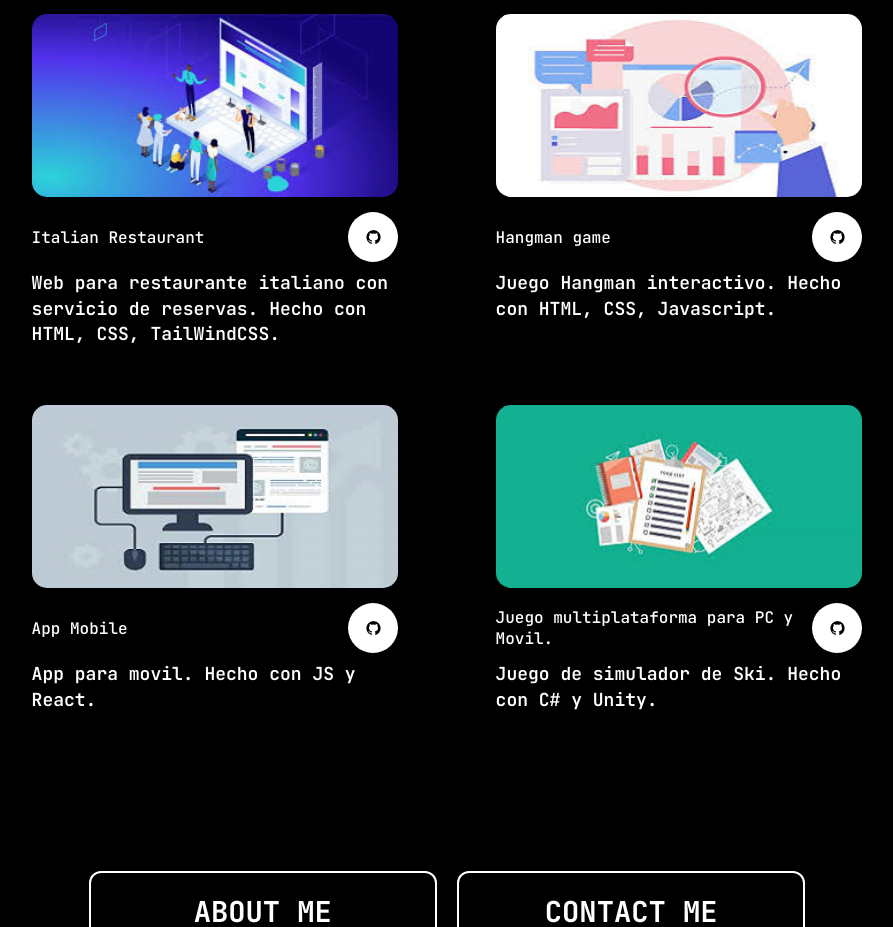
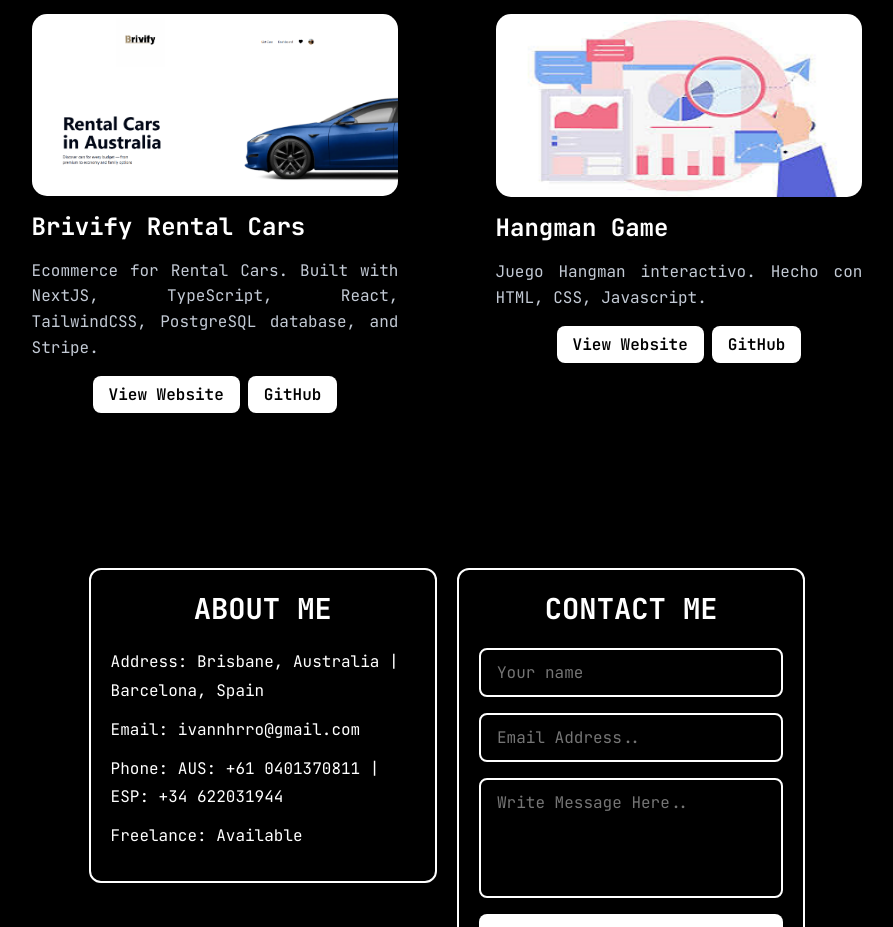
Before and after one commit to Ivannj/Portfolio, a plain HTML site: page index.html in a window 1280 px wide. Shown: the part 1798-2725 px from the top of the page, without its empty margins (193-1086 px from the left). Drawn offline with nearby package versions, Linux system fonts and the light colour scheme.

Commit message:
remove aos + change cv.pdf

```diff
--- a/css/styles.css
+++ b/css/styles.css
@@ -718,35 +718,27 @@
 }
 
 .row-projects h5 {
+    font-size: 1.5rem;
+    /* Tamaño aumentado */
+    font-weight: 700;
+    /* Más negrita */
+    margin-bottom: 0.5rem;
+    /* Separación inferior */
+    color: var(--main-color);
+    text-align: left;
+}
+
+.row-projects h4 {
     font-size: 1rem;
-    /* 16px -> rem */
-    font-weight: 500;
-    margin: 0;
-    /* Elimina márgenes innecesarios */
-}
-
-.row-projects i {
-    display: flex;
-    align-items: center;
-    justify-content: center;
-    width: 3.125rem;
-    /* 50px -> rem */
-    height: 3.125rem;
-    /* 50px -> rem */
-    font-size: 1.0625rem;
-    /* 17px -> rem */
-    border-radius: 50%;
-    color: var(--second-bg-color);
-    background: var(--main-color);
-}
-
-.row-projects h4 {
-    font-size: 1.125rem;
-    /* 18px -> rem */
-    font-weight: 600;
-    margin-bottom: 0.3125rem;
-    /* 5px -> rem */
-    line-height: 1.4;
+    /* Tamaño reducido */
+    font-weight: 400;
+    /* Peso normal */
+    margin-bottom: 1rem;
+    /* Espaciado inferior aumentado */
+    line-height: 1.6;
+    /* Mejor separación entre líneas */
+    color: var(--other-color);
+    text-align: justify;
 }
 
 .row-projects:hover {
@@ -755,6 +747,32 @@
     transform: translateY(-0.3125rem) scale(1.03);
     /* -5px -> rem */
     cursor: pointer;
+}
+
+.project-buttons {
+    display: flex;
+    justify-content: center;
+    gap: 0.5rem;
+    margin-top: 1rem;
+}
+
+.project-btn {
+    display: inline-block;
+    padding: 0.5rem 1rem;
+    font-size: 1rem;
+    font-weight: 600;
+    color: var(--bg-color);
+    background: var(--main-color);
+    border: none;
+    border-radius: 0.5rem;
+    text-align: center;
+    text-decoration: none;
+    transition: background 0.3s ease, transform 0.3s ease;
+}
+
+.project-btn:hover {
+    background: var(--text-color);
+    transform: scale(1.05);
 }
 
 /************************ SECCION CONTACT ME ************************/
@@ -1272,12 +1290,6 @@
 
 @media (max-width: 896px) and (max-height: 414px) and (orientation: landscape) {
     /* Ajustes para iPhone 11 Pro Max en landscape */
-
-    [data-aos] {
-        opacity: 1 !important;
-        transform: none !important;
-        transition: none !important;
-    }
     .navlist {
         gap: 1rem; /* Reduce el espacio entre los ítems (20px -> 1rem) */
     }
@@ -1491,11 +1503,6 @@
 
 @media (max-width: 736px) and (max-height: 414px) and (orientation: landscape) {
 
-    [data-aos] {
-        opacity: 1 !important;
-        transform: none !important;
-        transition: none !important;
-    }
     .navlist {
         gap: 1rem; /* Reduce el espacio entre los ítems (20px -> 1rem) */
     }
@@ -1709,12 +1716,6 @@
 
 @media (max-width: 667px) and (max-height: 375px) and (orientation: landscape) {
 
-    [data-aos] {
-        opacity: 1 !important;
-        transform: none !important;
-        transition: none !important;
-    }
-
     .navlist {
         gap: 0.75rem; /* Reduce el espacio entre los ítems */
     }
--- a/index.html
+++ b/index.html
@@ -19,9 +19,6 @@
     <link href="https://fonts.googleapis.com/css2?family=JetBrains+Mono:wght@100;200;300;400;500;600;700&display=swap"
         rel="stylesheet">
 
-
-    <!--ANIMACION AOS-->
-    <link rel="stylesheet" href="https://unpkg.com/aos@next/dist/aos.css" />
 
     <!-- EMAILJS -->
     <script type="text/javascript" src="https://cdn.jsdelivr.net/npm/@emailjs/browser@3/dist/email.min.js"></script>
@@ -57,14 +54,14 @@
 
     <!--Hero-->
     <section class="hero" id="home">
-        <div class="main-content" data-aos="fade-in">
+        <div class="main-content">
             <h1>IVAN NAHARRO</h1>
             <p>A software developer specialized in web, mobile app's and video-games development, focused on building
                 creative and scalable solutions</p>
 
             <div class="social">
                 <a href="https://github.com/ivannj"><i class="ri-github-fill"></i></a>
-                <a href="https://www.linkedin.com/in/ivan-naharro-311662187/"><i class="ri-linkedin-box-fill"></i></a>
+                <a href="https://www.linkedin.com/in/ivan-nj/"><i class="ri-linkedin-box-fill"></i></a>
                 <a href="https://www.facebook.com/ivannaharrojimenez"><i class="ri-facebook-circle-fill"></i></a>
             </div>
 
@@ -110,11 +107,11 @@
     <!--Skills-->
 
     <section class="skills" id="skills">
-        <div class="center-text" data-aos="fade-down">
+        <div class="center-text">
             <h2>Skills</h2>
         </div>
 
-        <div class="skills-list" data-aos="zoom-in-up">
+        <div class="skills-list">
 
             <!-- *** Languages TITLE*** -->
 
@@ -343,61 +340,37 @@
 
     <!--Projects-->
     <section class="projects" id="projects">
-        <div class="center-text" data-aos="fade-down">
+        <div class="center-text">
             <h2>Projects</h2>
         </div>
 
-        <div class="projects-content" data-aos="zoom-in-up">
+        <div class="projects-content">
             <div class="row-projects">
-                <img src="IMG/Project_!.png">
+                <img src="IMG/icons/home.brivify.png">
                 <div class="main-row">
                     <div class="row-text">
-                        <h5>Italian Restaurant</h5>
-                    </div>
-                    <div class="row-icon">
-                        <i class="ri-github-fill"></i>
+                        <h5>Brivify Rental Cars</h5>
                     </div>
                 </div>
-                <h4>Web para restaurante italiano con servicio de reservas. Hecho con HTML, CSS, TailWindCSS.</h4>
+                <h4>Ecommerce for Rental Cars. Built with NextJS, TypeScript, React, TailwindCSS, PostgreSQL database, and Stripe.</h4>
+                <div class="project-buttons">
+                    <a href="https://brivify-rental-cars-ivan-naharro.vercel.app" target="_blank" class="project-btn">View Website</a>
+                    <a href="https://github.com/Ivannj/Ecom-RentalCars" target="_blank" class="project-btn">GitHub</a>
+                </div>
             </div>
 
             <div class="row-projects">
                 <img src="IMG/Project_2.png">
                 <div class="main-row">
                     <div class="row-text">
-                        <h5>Hangman game</h5>
-                    </div>
-                    <div class="row-icon">
-                        <i class="ri-github-fill"></i>
+                        <h5>Hangman Game</h5>
                     </div>
                 </div>
                 <h4>Juego Hangman interactivo. Hecho con HTML, CSS, Javascript.</h4>
-            </div>
-
-            <div class="row-projects">
-                <img src="IMG/Project_3.png">
-                <div class="main-row">
-                    <div class="row-text">
-                        <h5>App Mobile</h5>
-                    </div>
-                    <div class="row-icon">
-                        <i class="ri-github-fill"></i>
-                    </div>
+                <div class="project-buttons">
+                    <a href="https://example-game.com" target="_blank" class="project-btn">View Website</a>
+                    <a href="https://github.com/ivannj/hangman-game" target="_blank" class="project-btn">GitHub</a>
                 </div>
-                <h4>App para movil. Hecho con JS y React.</h4>
-            </div>
-
-            <div class="row-projects">
-                <img src="IMG/Project_4.png">
-                <div class="main-row">
-                    <div class="row-text">
-                        <h5>Juego multiplataforma para PC y Movil.</h5>
-                    </div>
-                    <div class="row-icon">
-                        <i class="ri-github-fill"></i>
-                    </div>
-                </div>
-                <h4>Juego de simulador de Ski. Hecho con C# y Unity.</h4>
             </div>
         </div>
     </section>
@@ -406,7 +379,7 @@
     <section class="contact" id="contact">
         <div class="contact-container">
 
-            <div class="about-rectangle" data-aos="fade-right">
+            <div class="about-rectangle">
                 <h2>About <span>Me</span></h2>
                 <p>Address: Brisbane, Australia | Barcelona, Spain</p>
                 <p>Email: ivannhrro@gmail.com</p>
@@ -415,7 +388,7 @@
             </div>
 
             <div class="contact-form">
-                <div class="form-rectangle" data-aos="fade-left">
+                <div class="form-rectangle">
                     <h2>Contact <span>Me</span></h2>
                     <form id="contact-form">
                         <input type="text" name="user_name" placeholder="Your name" required>
@@ -448,17 +421,6 @@
 
     <script src="js/App.js"></script>
 
-    <!--Script de AOS-->
-    <script src="https://unpkg.com/aos@next/dist/aos.js"></script>
-    <script>
-        AOS.init({
-            offset: 300,
-            duration: 1400,
-            once: false
-
-        });
-    </script>
-
 </body>
 
 </html>
```
Also changed, not shown: IMG/icons/home.brivify.png (added), 1 other file.
